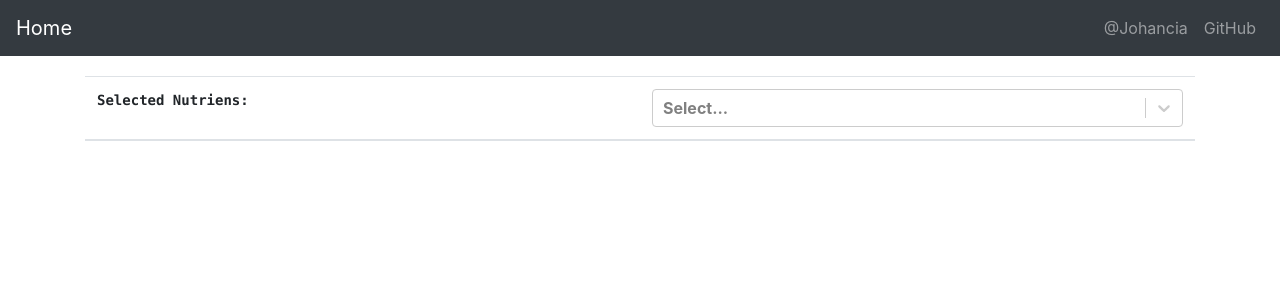
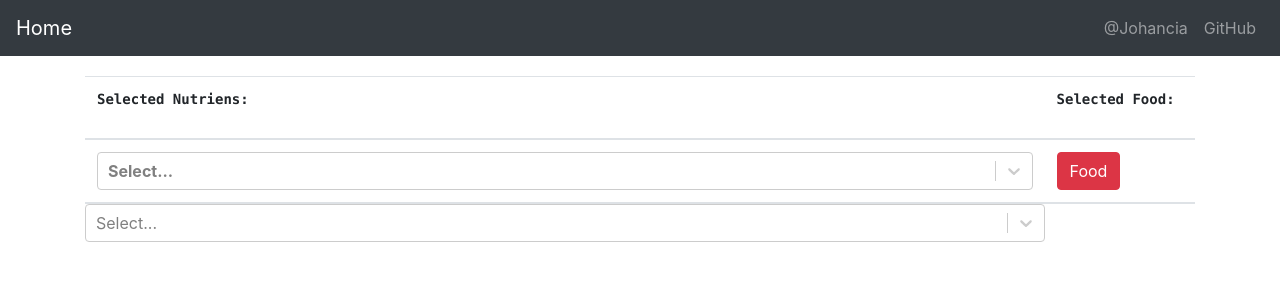
Before and after one commit to Hanto/ReactTest, a React (Create React App) app: page /food in a window 1280 px wide. Shown: the top 300 px of the page. Built offline with nearby package versions, Linux system fonts and the light colour scheme; no server answers.

Commit message:
FoodEdit improved

```diff
--- a/src/FoodEdit.js
+++ b/src/FoodEdit.js
@@ -1,27 +1,22 @@
 import React from 'react';
 import Select from 'react-select';
 import axios from 'axios';
-import { Button, ButtonGroup, Container, Table } from 'reactstrap';
+import { Container, Table, Button } from 'reactstrap';
 import AppNavbar from './AppNavbar';
-
-
-const options =
-[
-    { value: 'chocolate', label: 'chocolate'},
-    { value: 'vanilla', label: 'vanilla'},
-    { value: 'lemon', label: 'lemon'},
-]
 
 export default class FoodEdit extends React.Component
 {
     state =
     {
         data: [],
-        selectedOption: []
+        food: [],
+        selectedOption: [],
+        selectedFood: [],
     }
 
     componentDidMount()
     {
+        this.getFood = this.getFood.bind(this);
         this.getNutrients("%");
     }
 
@@ -39,31 +34,42 @@ export default class FoodEdit extends React.Component
         {
             const data = res.data
                 .sort((a, b) => a.name > b.name ? 1: -1)
-                .map(data =>({label:data.name, value: data.name}));
+                .map(data =>({label:data.name, value: data.id}));
             this.setState({ data });
         })
     }
 
-    renderList()
+    getFood()
     {
-        return this.state.data
-            .sort((a, b) => a.name > b.name ? 1: -1)
-            .map(data =>({label:data.name, value: data.name}))
+        const params =
+        {
+            nutrient: "%Protein%",
+            page: '1',
+            pagesize: '50'
+        }
 
+        return axios.get('/api/food/search', { params })
+        .then(res =>
+        {
+            const food = res.data
+                .sort((a, b) => a.description > b.description ? 1: -1)
+                .map(data =>({label:data.description, value: data.fdcId}));
+            this.setState({ food });
+        })
     }
 
-    getOption()
+    getOptions()
     {
-        if (this.state.selectedOption != null)
-            return this.state.selectedOption.map(option => option.value + " ");
-        else return "Nothing";
+        return this.state.selectedOption != null ?
+            this.state.selectedOption.map(option => option.label + "(" + option.value + ") ") :
+            "Nothing";
     }
 
-    handleChange = selectedOption =>
+    handleChange(selectedOption)
     {
-        this.setState(
-            { selectedOption },
-            () => console.log("Option selected:", this.state.selectedOption));
+        this.setState({selectedOption});
+        console.log("Option selected:", this.state.selectedOption);
+        this.getFood();
     }
 
     // RENDER:
@@ -72,6 +78,7 @@ export default class FoodEdit extends React.Component
     render ()
     {
         const { selectedOption } = this.state;
+        const { selectedFood } = this.state;
 
         return (
             <div>
@@ -81,14 +88,30 @@ export default class FoodEdit extends React.Component
                     <thead>
                         <tr>
                             <th>
-                                <pre>Selected Nutriens: {this.getOption()}</pre>
+                            <pre>Selected Nutriens: {this.getOptions()}</pre>
                             </th>
-                            <th width="50%">
+                            <th>
+                            <pre>Selected Food: </pre>
+                            </th>
+                        </tr>
+                        <tr>
+                            <th width="100%">
                                 <Select
                                     isMulti
                                     value={selectedOption}
-                                    onChange={this.handleChange}
-                                    options={this.state.data}/></th>
+                                    onChange={event => this.handleChange(event)}
+                                    options={this.state.data}/>
+                            </th>
+                            <th>
+                            <Button color="danger" onClick={this.getFood}>Food</Button>
+                            </th>
+                        </tr>
+                        <tr>
+                        <Select
+                                    isMulti
+                                    value={selectedFood}
+                                    //onChange={event => this.handleChange(event)}
+                                    options={this.state.food}/>
                         </tr>
                         </thead>
                     </Table>
```
